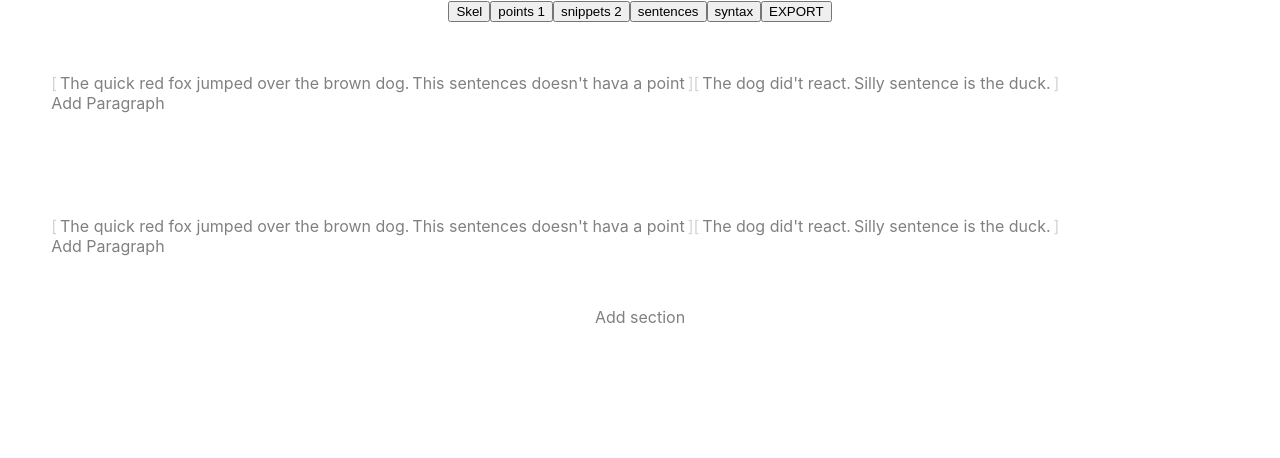
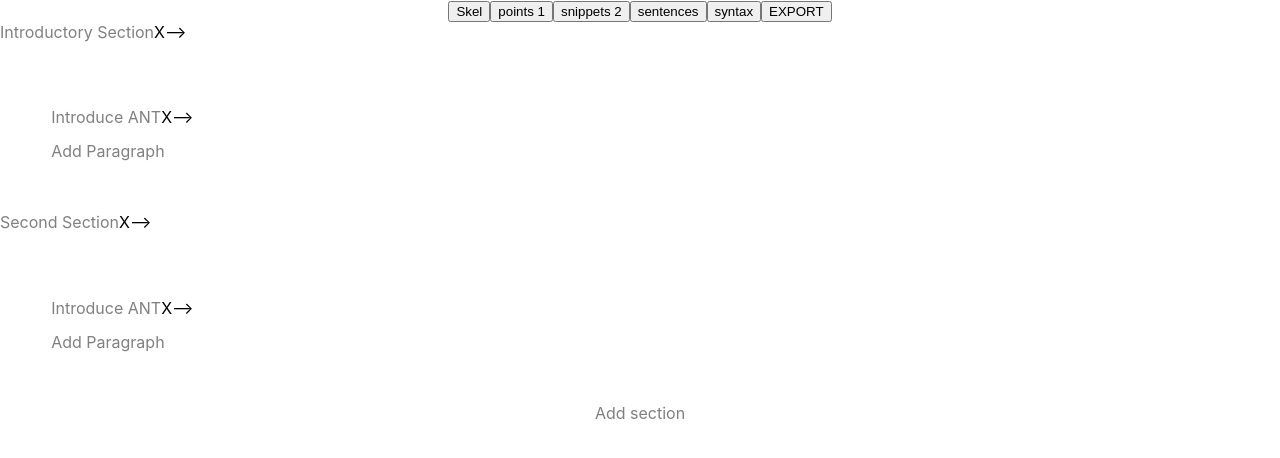
Before and after one commit to augustinevt/textflow, a React (Create React App) app: page / in a window 1280 px wide. Shown: the top 458 px of the page. Built offline with nearby package versions, Linux system fonts and the light colour scheme; what clone-deep would draw is missing.

Commit message:
update read.me

```diff
--- a/src/documents/Document.js
+++ b/src/documents/Document.js
@@ -47,7 +47,7 @@ const flowSettings = {
 }
 
 function Articles (props) {
-  const [flowState, setFlowState] = useState(4)
+  const [flowState, setFlowState] = useState(0)
   const [selectedSection, setSelectedSection] = useState(null)
   const [selectedParagraph, setSelectedParagraph] = useState(null)
 
--- a/src/documents/Paragraph.js
+++ b/src/documents/Paragraph.js
@@ -113,7 +113,6 @@ export default (props) => {
           <Points
             settings={props.settings}
             data={props.data.points}
-            path={{...props.path, paragraphs: props.data.id}}
             parentID={props.data.id}
             parentType={collectionNames.PARAGRAPHS}
             addItem={props.addItem}
--- a/src/documents/Paragraphs.js
+++ b/src/documents/Paragraphs.js
@@ -23,7 +23,6 @@ export default (props) => {
           key={paragraph.id}
           settings={props.settings}
           data={paragraph}
-          path={props.path}
           parentID={props.parentID}
           parentType={collectionNames.SECTIONS}
           addItem={props.addItem}
--- a/src/documents/Points.js
+++ b/src/documents/Points.js
@@ -23,7 +23,6 @@ export default (props) => {
           key={point.id}
           settings={props.settings}
           data={point}
-          path={props.path}
           parentID={props.data.parentID}
           parentType={collectionNames.PARAGRAPHS}
           addItem={props.addItem}
--- a/src/documents/Section.js
+++ b/src/documents/Section.js
@@ -8,8 +8,6 @@ import TextInput from './TextInput'
 import styles from './list.module.css'
 
 export default (props) => {
-
-  const path = {section: props.data.id}
 
   const removeItem = () => {
     props.removeItem({type: collectionNames.SECTIONS, id: props.data.id})
@@ -47,7 +45,6 @@ export default (props) => {
       <Paragraphs
         settings={props.settings}
         data={data}
-        path={path}
         parentID={props.data.id}
         isolateItem={props.isolateItem}
         parentType={collectionNames.SECTIONS}
--- a/src/documents/list.module.css
+++ b/src/documents/list.module.css
@@ -6,9 +6,7 @@
   padding: 4%;
 }
 
-.body {
-  /* border: solid; */
-}
+.body {}
 
 .list div {}
 
@@ -51,7 +49,7 @@
 }
 
 .syntaxSentenceSpacer {
-  width: 3px;
+  min-width: 3px;
   height: 10px;
   display: inline-block;
 }
@@ -61,7 +59,7 @@
 }
 
 .syntaxSentenceSpacer:hover {
-  width: 30px;
+  min-width: 30px;
 }
 
 .syntaxSentenceSpacer:hover .syntaxAdd {
```
Also changed, not shown: 2 other files (tests, documents, lock files or other folders).
